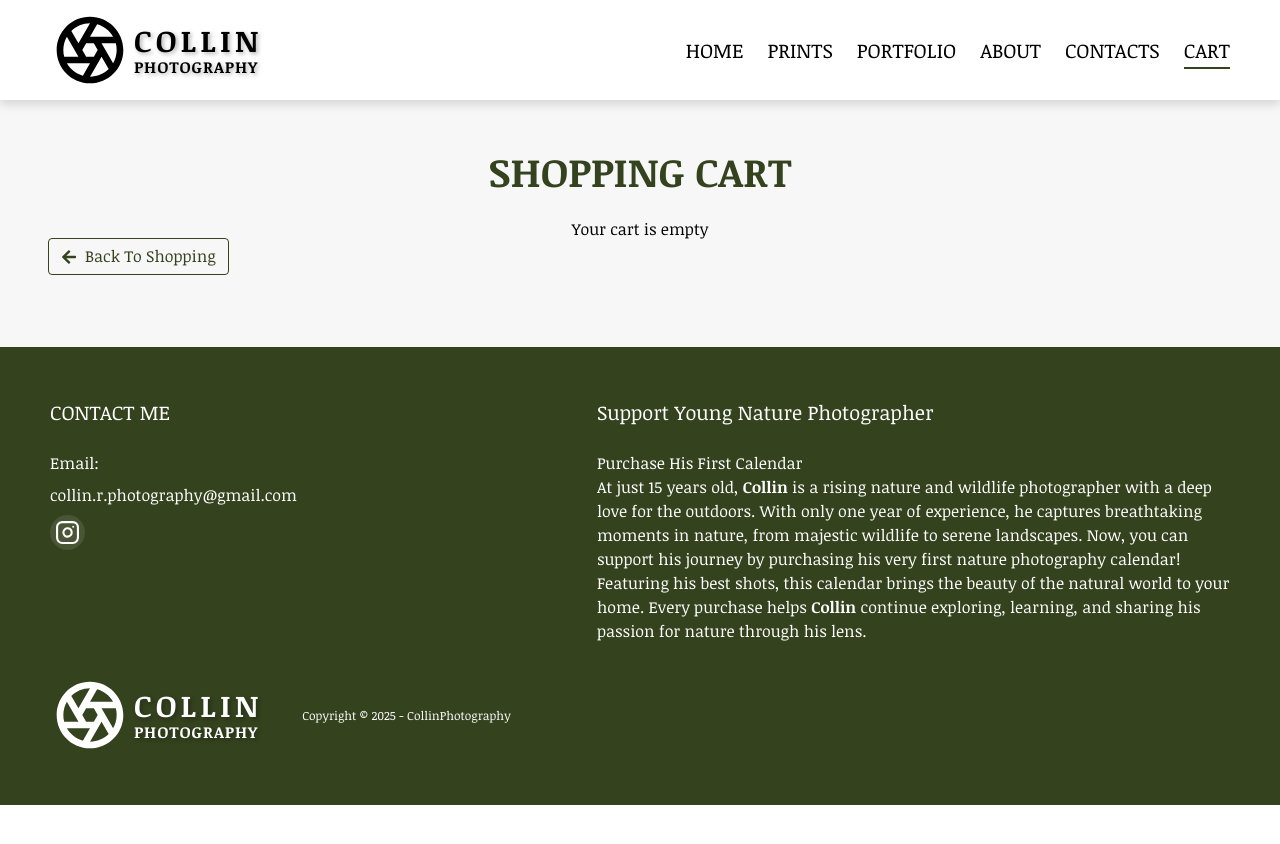
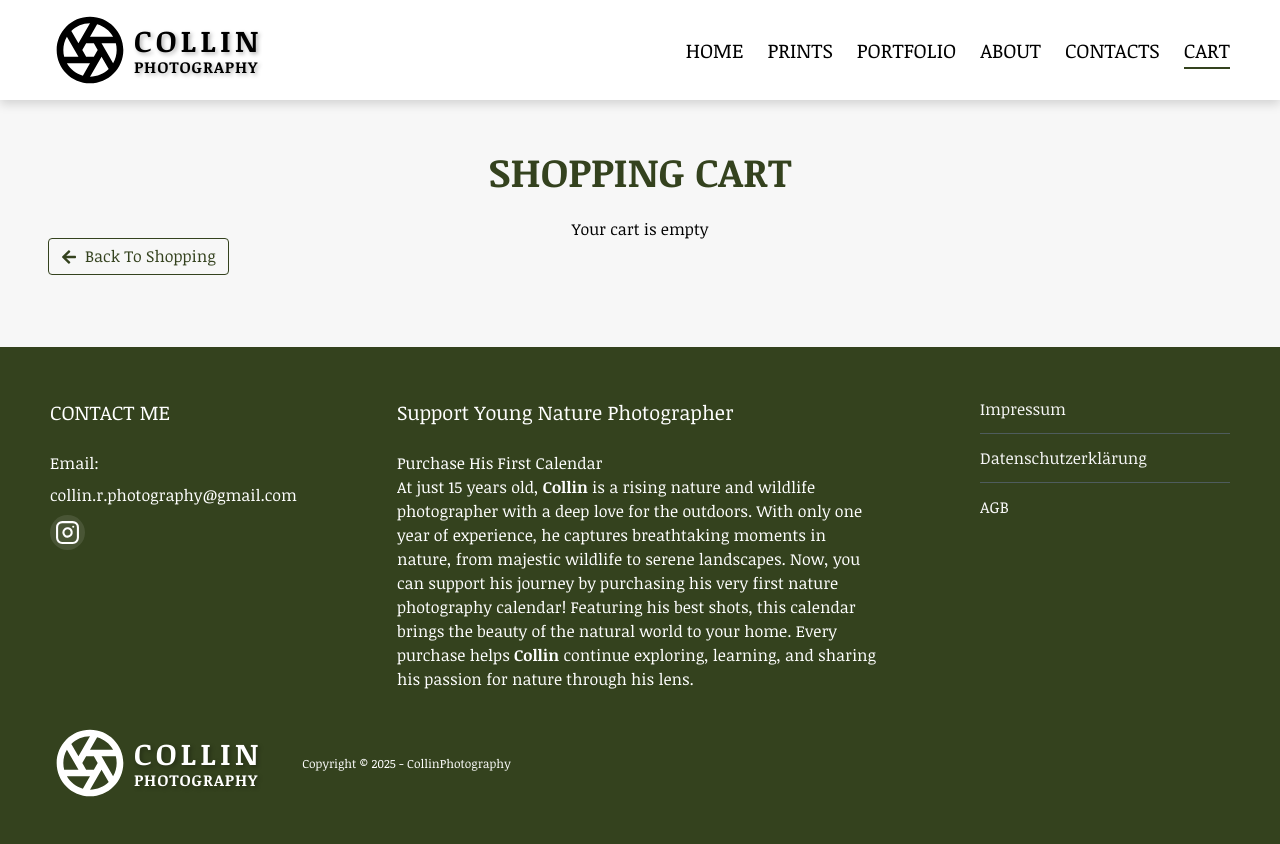
Before and after one commit to AndriyMerzlikin/Collin-Photography-website_FE, a Next.js app: page /cart in a window 1280 px wide. Shown: the top 844 px of the page. Before the commit the page ends 805 px from the top, so only its background shows below. Built offline with nearby package versions, Linux system fonts and the light colour scheme.

Commit message:
added rules-list to Footer

```diff
--- a/src/components/Footer/Footer.module.scss
+++ b/src/components/Footer/Footer.module.scss
@@ -13,7 +13,7 @@
 
 .infoBox {
   display: flex;
-  gap: 300px;
+  gap: 100px;
 
   @media (max-width: 990px) {
     flex-direction: column;
@@ -68,3 +68,29 @@
   align-items: center;
   gap: 40px;
 }
+
+.rulesBox {
+  display: flex;
+  flex-direction: column;
+  gap: 8px;
+  min-width: 250px;
+
+  hr {
+    width: 100%;
+    border: none;
+    height: 1px;
+    background-color: $secondary-medium;
+    margin: 4px 0;
+  }
+
+  a {
+    color: $secondary-low;
+    text-decoration: none;
+    transition: color 0.2s ease, text-decoration 0.2s ease;
+
+    &:hover {
+      color: $primary-medium;
+      text-decoration: underline;
+    }
+  }
+}
--- a/src/components/Footer/Footer.tsx
+++ b/src/components/Footer/Footer.tsx
@@ -58,6 +58,19 @@ const Footer = () => {
                 his lens.
               </Typography>
             </div>
+            <div className={styles.rulesBox}>
+              <Link href={ROUTES.IMPRESSUM}>
+                <Typography>Impressum</Typography>
+              </Link>
+              <hr/>
+              <Link href={ROUTES.DATENSCHUTZ}>
+                <Typography>Datenschutzerklärung</Typography>
+              </Link>
+              <hr/>
+              <Link href={ROUTES.AGB}>
+                <Typography>AGB</Typography>
+              </Link>
+            </div>
           </div>
           <div className={styles.signBox}>
             <Logo />
--- a/src/constants/routes.ts
+++ b/src/constants/routes.ts
@@ -7,4 +7,7 @@ export const ROUTES = {
   ABOUT: '/about',
   CONTACTS: '/contacts',
   CART: '/cart',
+  IMPRESSUM: '/impressum',
+  DATENSCHUTZ: '/datenschutzerklaerung',
+  AGB: '/agb',
 };
```
Also changed, not shown: src/app/agb/page.tsx (added, +11 -0 lines), src/app/datenschutzerklaerung/page.tsx (added, +11 -0 lines), src/app/impressum/page.tsx (added, +11 -0 lines).
